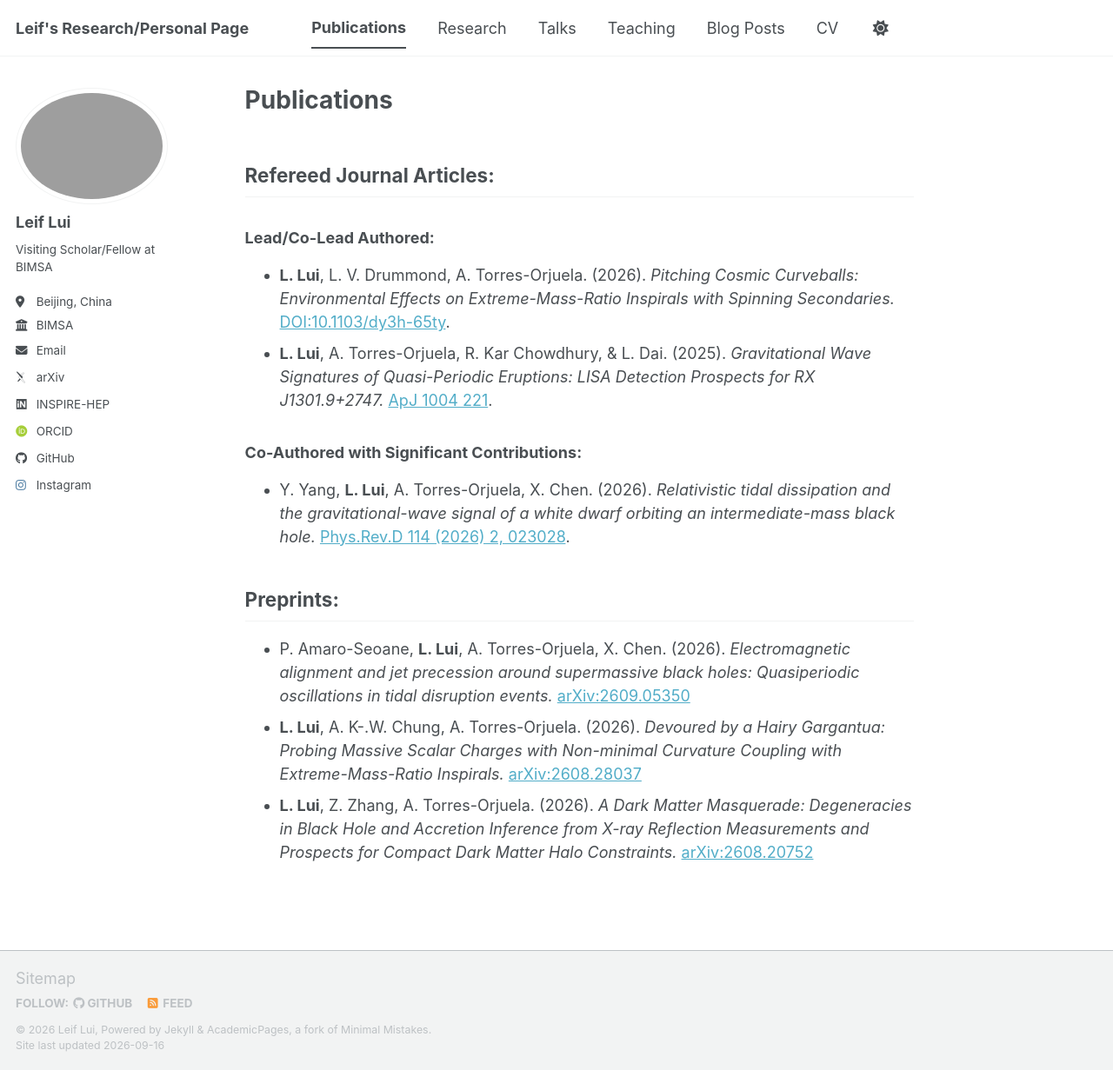
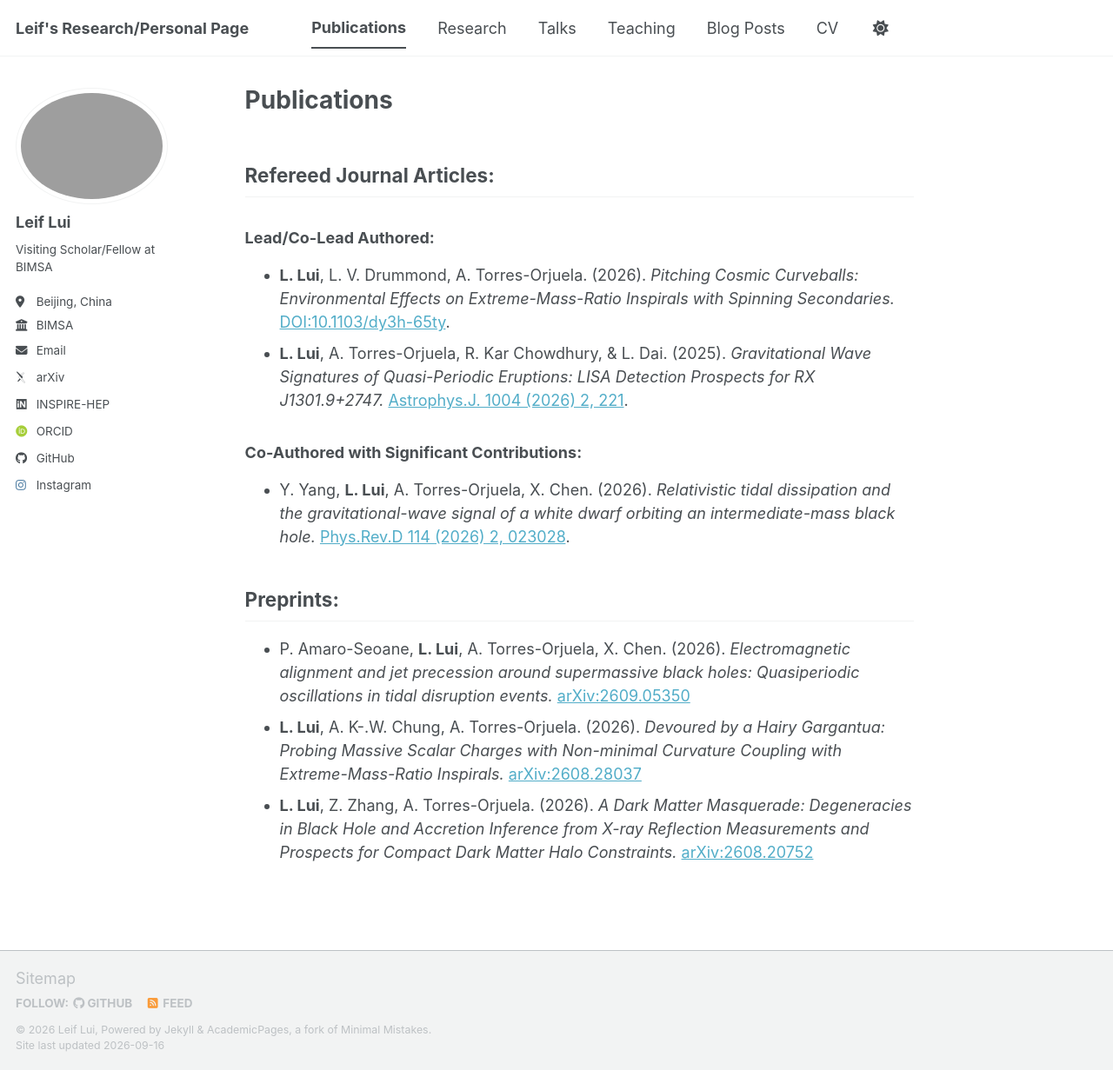
Before and after one commit to leiflui/leiflui.github.io, a Jekyll site: the page built from _pages/publications.md, in a window 1280 px wide and 1231 px high. Shown: the whole window at 87% size. Built offline with Jekyll 4.4.1, drawn with Linux system fonts in a browser that asks for light colours; some web fonts are replaced; a script bundle is joined from its source files by our own code; library files that are not in the unit come from our copies.

Commit message:
Revise publication citation for clarity
Updated citation details for a publication.

```diff
--- a/_pages/publications.md
+++ b/_pages/publications.md
@@ -7,7 +7,7 @@ author_profile: true
 
 ### Lead/Co-Lead Authored:
 - **L. Lui**, L. V. Drummond, A. Torres-Orjuela. (2026). *Pitching Cosmic Curveballs: Environmental Effects on Extreme-Mass-Ratio Inspirals with Spinning Secondaries.* [DOI:10.1103/dy3h-65ty](https://doi.org/10.1103/dy3h-65ty).
-- **L. Lui**, A. Torres-Orjuela, R. Kar Chowdhury, &  L. Dai. (2025). *Gravitational Wave Signatures of Quasi-Periodic Eruptions: LISA Detection Prospects for RX J1301.9+2747.* [ApJ 1004 221](https://iopscience.iop.org/article/10.3847/1538-4357/ae71cc).
+- **L. Lui**, A. Torres-Orjuela, R. Kar Chowdhury, &  L. Dai. (2025). *Gravitational Wave Signatures of Quasi-Periodic Eruptions: LISA Detection Prospects for RX J1301.9+2747.* [Astrophys.J. 1004 (2026) 2, 221](https://iopscience.iop.org/article/10.3847/1538-4357/ae71cc).
 
 ### Co-Authored with Significant Contributions:
 - Y. Yang, **L. Lui**, A. Torres-Orjuela, X. Chen. (2026). *Relativistic tidal dissipation and the gravitational-wave signal of a white dwarf orbiting an intermediate-mass black hole.* [Phys.Rev.D 114 (2026) 2, 023028](https://doi.org/10.1103/r5gt-f241).
```
